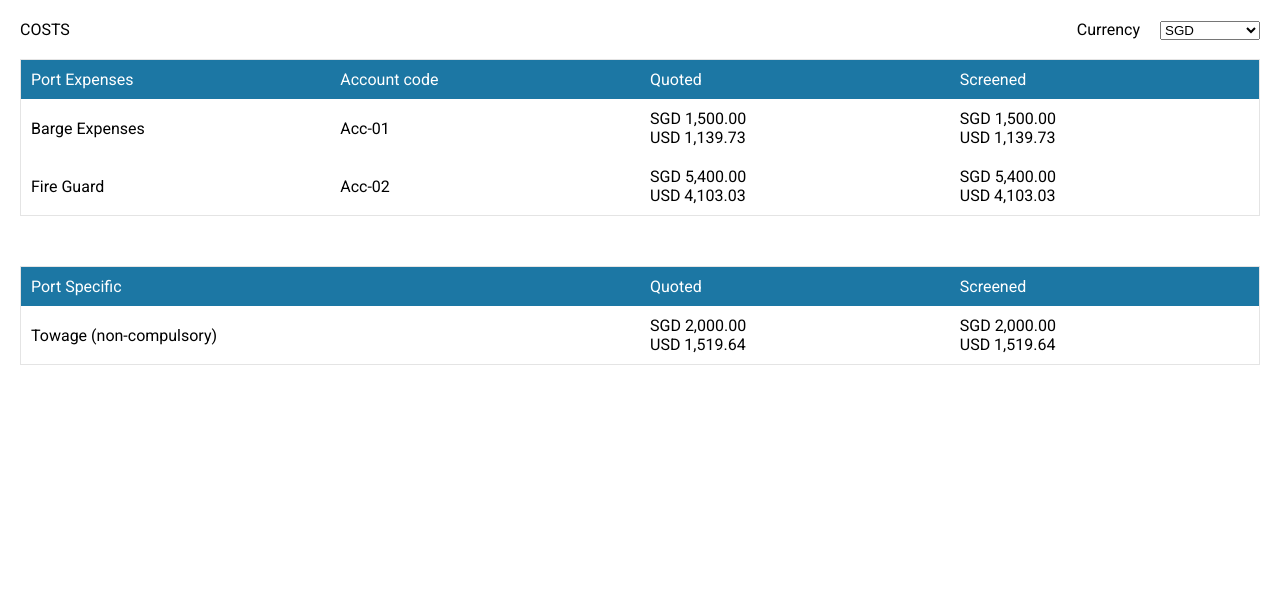
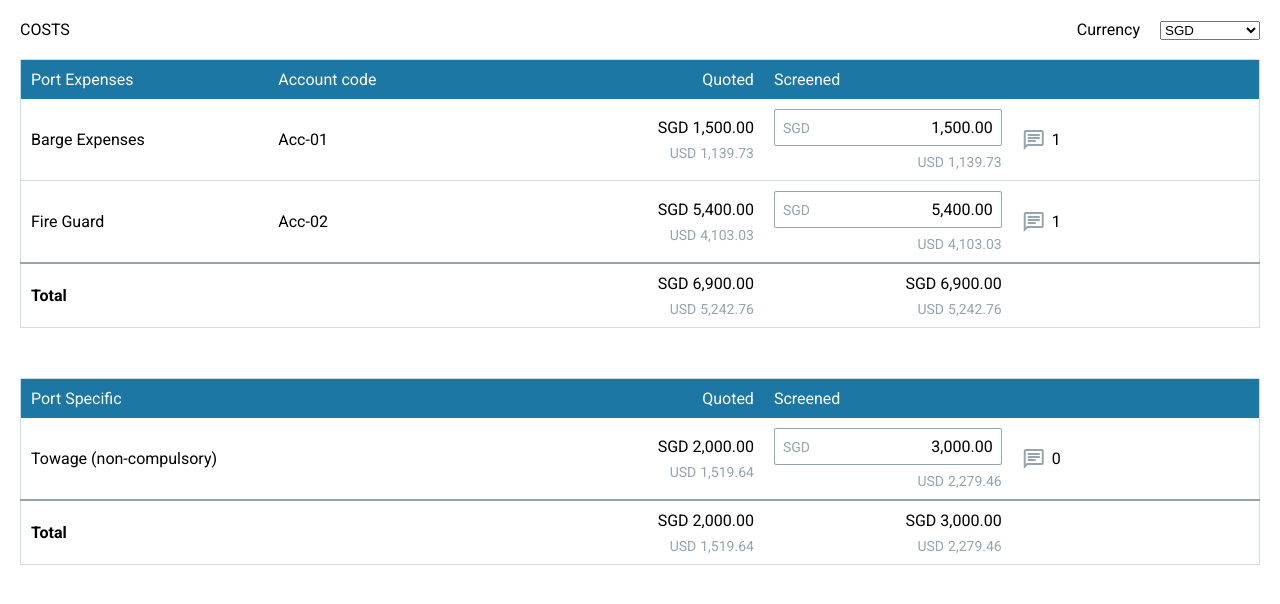
Before and after one commit to Andrew640/fe-test-2022, an Angular app: page / in a window 1280 px wide. Shown: the top 604 px of the page. Built offline with nearby package versions, Linux system fonts and the light colour scheme.

Commit message:
Add comments and total sections

```diff
--- a/src/app/pages/home/home.component.html
+++ b/src/app/pages/home/home.component.html
@@ -14,14 +14,18 @@
         </select>
       </div>
     </header>
-    <table *ngFor="let cost of costs.costs">
+    <table *ngFor="let cost of costs.costs; let tableIndex = index">
       <tr>
         <th>{{ cost.name }}</th>
         <th *ngIf="cost.name === 'Port Expenses'">Account code</th>
-        <th>Quoted</th>
+        <th class="quoted">Quoted</th>
         <th>Screened</th>
+        <th></th>
       </tr>
-      <tr *ngFor="let costItem of cost.costItems">
+      <tbody *ngFor="let costItem of cost.costItems; let rowIndex = index">
+        <tr
+          [class]="displayCommentsSection(tableIndex, rowIndex) ? '' : 'main'"
+        >
           <td [class]="cost.name === 'Port Specific' ? 'wider' : ''">
             {{ costItem.name }}
           </td>
@@ -29,8 +33,9 @@
             {{ costItem.costItemAlias.accountingCode }}
           </td>
           <td>
-          <div>
-            <span>{{ selectedCurrencyInfo.toCurrency }} </span
+            <div class="dark-currency">
+              <span class="dark-currency-code"
+                >{{ selectedCurrencyInfo.toCurrency }} </span
               >{{
                 getCostItemCostEx(
                   COST_TYPES.QUOTED,
@@ -39,8 +44,10 @@
                 ) | currency: "":""
               }}
             </div>
-          <div>
-            <span>{{ costs.baseCurrency.currency }} </span>
+            <div class="base-currency">
+              <span class="base-currency-code"
+                >{{ costs.baseCurrency.currency }}
+              </span>
               {{
                 getCostItemCostEx(
                   COST_TYPES.QUOTED,
@@ -50,29 +57,132 @@
               }}
             </div>
           </td>
-        <td class="cost-item-cost">
-          <div>
-            <span>{{ selectedCurrencyInfo.toCurrency }} </span
+          <td>
+            <div class="screened-currency">
+              <span class="screened-currency-code">{{
+                selectedCurrencyInfo.toCurrency
+              }}</span
               >{{
                 getCostItemCostEx(
-                COST_TYPES.QUOTED,
+                  COST_TYPES.SCREENED,
                   costItem.costs,
                   selectedCurrencyInfo.exchangeRate
                 ) | currency: "":""
               }}
             </div>
-          <div>
-            <span>{{ costs.baseCurrency.currency }} </span>
+            <div class="base-currency">
+              <span class="base-currency-code"
+                >{{ costs.baseCurrency.currency }}
+              </span>
               {{
                 getCostItemCostEx(
-                COST_TYPES.QUOTED,
+                  COST_TYPES.SCREENED,
                   costItem.costs,
                   costs.baseCurrency.exchangeRate
                 ) | currency: "":""
               }}
             </div>
           </td>
+          <td>
+            <div
+              (click)="
+                costItem.comments && toggleComments(tableIndex, rowIndex)
+              "
+              class="comments-icon"
+            >
+              <span class="material-icons-outlined"> chat_outline </span>
+              <span>{{
+                costItem.comments ? costItem.comments.length : 0
+              }}</span>
+            </div>
+          </td>
         </tr>
+
+        <tr
+          *ngFor="let comment of costItem.comments"
+          class="comments-section"
+          [class]="
+            displayCommentsSection(tableIndex, rowIndex) ? 'show' : 'hide'
+          "
+        >
+          <td colspan="5">
+            <div class="item type">
+              <span [class]="comment.type === 'Internal' ? 'white' : 'grey'">{{
+                comment.type
+              }}</span>
+            </div>
+            <div class="item comment">{{ comment.comment }}</div>
+            <div class="right">
+              <span class="item author">{{ comment.author }}</span>
+              <span class="item date-time">{{
+                comment.date | date: "d MMM y HH:mm"
+              }}</span>
+            </div>
+          </td>
+        </tr>
+      </tbody>
+      <tfoot>
+        <tr class="total-section">
+          <td *ngIf="cost.name === 'Port Expenses'" colspan="2" class="title">
+            Total
+          </td>
+          <td *ngIf="cost.name !== 'Port Expenses'" colspan="1" class="title">
+            Total
+          </td>
+
+          <td>
+            <div class="dark-currency">
+              <span class="dark-currency-code"
+                >{{ selectedCurrencyInfo.toCurrency }} </span
+              >{{
+                getTableTotal(
+                  COST_TYPES.QUOTED,
+                  cost.costItems,
+                  selectedCurrencyInfo.exchangeRate
+                ).exchangedTotal | currency: "":""
+              }}
+            </div>
+            <div class="base-currency">
+              <span class="base-currency-code"
+                >{{ costs.baseCurrency.currency }}
+              </span>
+              {{
+                getTableTotal(
+                  COST_TYPES.QUOTED,
+                  cost.costItems,
+                  costs.baseCurrency.exchangeRate
+                ).usdTotal | currency: "":""
+              }}
+            </div>
+          </td>
+          <td>
+            <div class="dark-currency">
+              <span class="dark-currency-code"
+                >{{ selectedCurrencyInfo.toCurrency }}
+              </span>
+              {{
+                getTableTotal(
+                  COST_TYPES.SCREENED,
+                  cost.costItems,
+                  selectedCurrencyInfo.exchangeRate
+                ).exchangedTotal | currency: "":""
+              }}
+            </div>
+            <div class="base-currency">
+              <span class="base-currency-code"
+                >{{ costs.baseCurrency.currency }}
+              </span>
+              {{
+                getTableTotal(
+                  COST_TYPES.SCREENED,
+                  cost.costItems,
+                  costs.baseCurrency.exchangeRate
+                ).exchangedTotal | currency: "":""
+              }}
+            </div>
+          </td>
+        </tr>
+      </tfoot>
     </table>
   </div>
   <div *ngIf="!costs && !exchangeRates">
--- a/src/app/pages/home/home.component.scss
+++ b/src/app/pages/home/home.component.scss
@@ -22,26 +22,147 @@
 
   table {
     font-family: "Roboto", sans-serif;
+    font-size: 16px;
     width: 100%;
     margin-bottom: 50px;
     border-collapse: collapse;
-    border: 1px solid #e4e4e4;
+    border: 1px solid $grey-light;
+
+    td,
+    th {
+      width: 20%;
+      padding: 10px;
+      text-align: left;
+
+      &.wider {
+        width: 40%;
+      }
+
+      .comments-icon {
+        display: flex;
+        align-items: center;
+        .material-icons-outlined {
+          color: $grey;
+          cursor: pointer;
+          user-select: none;
+          width: 30px;
+        }
+      }
     }
 
     th {
       background-color: $brand-blue;
       font-weight: 400;
       color: #fff;
+
+      &.quoted {
+        text-align: right;
+      }
     }
 
-  td,
-  th {
-    font-family: "Roboto", sans-serif;
-    width: 25%;
-    padding: 10px;
-    text-align: left;
-    &.wider {
-      width: 50%;
+    tr {
+      &.main {
+        border-bottom: 1px solid $grey-light;
+      }
+      &.total-section {
+        border-top: 2px solid $grey;
+        .title {
+          font-weight: 700;
+        }
+      }
+    }
+
+    .screened-currency {
+      border: 1px solid $grey;
+      border-radius: 2px;
+      padding: 8px;
+      display: flex;
+      justify-content: space-between;
+      align-items: center;
+
+      &-code {
+        margin-right: 4px;
+        color: $grey;
+        font-size: 14px;
+      }
+    }
+
+    .dark-currency {
+      display: flex;
+      align-items: center;
+      justify-content: right;
+
+      &-code {
+        margin-right: 4px;
+      }
+    }
+
+    .base-currency {
+      display: flex;
+      align-items: center;
+      padding-top: 8px;
+      justify-content: right;
+      color: $grey;
+      font-size: 14px;
+
+      &-code {
+        margin-right: 4px;
+      }
+    }
+
+    .comments-section {
+      margin-left: 10px;
+      background-color: $brand-blue-light;
+
+      &:last-of-type {
+        border-bottom: 1px solid $grey-light;
+      }
+
+      &.show {
+        height: 100%;
+      }
+
+      &.hide {
+        display: none;
+        height: 0px;
+      }
+
+      .right {
+        float: right;
+      }
+
+      .item {
+        display: inline-block;
+        &.type {
+          width: 15%;
+          span {
+            font-size: 14px;
+            border: 1px solid $grey;
+            border-radius: 10px;
+            padding: 2px 10px;
+            &.white {
+              color: $grey;
+              background-color: #fff;
+            }
+            &.grey {
+              color: #fff;
+              background-color: $grey;
+            }
+          }
+        }
+
+        &.comment {
+          margin-right: 20px;
+        }
+
+        &.author {
+          margin-right: 10px;
+        }
+
+        &.date-time {
+          color: $grey;
+        }
+      }
     }
   }
 
--- a/src/app/pages/home/home.component.ts
+++ b/src/app/pages/home/home.component.ts
@@ -1,6 +1,10 @@
 import { Component } from '@angular/core';
 import { ActivatedRoute } from '@angular/router';
-import { Costs, CostTypeItemCost } from 'src/app/interfaces/costs.interface';
+import {
+  Costs,
+  CostTypeItem,
+  CostTypeItemCost,
+} from 'src/app/interfaces/costs.interface';
 import {
   ExchangeRates,
   ExchangeRatesPaymentCurrency,
@@ -9,6 +13,16 @@ import {
 export enum COST_TYPES {
   QUOTED = 'Quoted',
   SCREENED = 'Screened',
+}
+
+export interface Comments {
+  tableIndex: number;
+  rows: CommentsRows[];
+}
+
+export interface CommentsRows {
+  rowIndex: number;
+  toggled: boolean;
 }
 
 @Component({
@@ -21,6 +35,7 @@ export class HomeComponent {
   exchangeRates: ExchangeRates;
   COST_TYPES = COST_TYPES;
   selectedCurrencyInfo: ExchangeRatesPaymentCurrency;
+  comments: Comments[] = [];
 
   constructor(private route: ActivatedRoute) {
     this.costs = this.route.snapshot.data['costs'];
@@ -28,6 +43,8 @@ export class HomeComponent {
     this.selectedCurrencyInfo = this.exchangeRates.paymentCurrencies.filter(
       (currency) => currency.toCurrency === 'SGD'
     )[0];
+
+    this.createToggleArray();
   }
 
   // TODO: If cost type not found will error
@@ -53,4 +70,52 @@ export class HomeComponent {
   ): number {
     return this.getCostItemCost(type, costTypeItemCosts).amount * exchangeRate;
   }
+
+  public toggleComments(tableIndex: number, rowIndex: number): void {
+    this.comments[tableIndex].rows[rowIndex].toggled =
+      !this.comments[tableIndex].rows[rowIndex].toggled;
+  }
+
+  public displayCommentsSection(tableIndex: number, rowIndex: number): boolean {
+    return this.comments[tableIndex].rows[rowIndex].toggled;
+  }
+
+  private createToggleArray(): void {
+    this.comments = this.costs.costs.map((cost, costIndex) => ({
+      tableIndex: costIndex,
+      rows: cost.costItems.map((costItem, costItemIndex) => ({
+        rowIndex: costItemIndex,
+        toggled: false,
+      })),
+    }));
+  }
+
+  public getTableTotal(
+    type: COST_TYPES.QUOTED | COST_TYPES.SCREENED,
+    costTypeItems: CostTypeItem[],
+    exchangeRate: number
+  ): { usdTotal: number; exchangedTotal: number } {
+    let usdTotal: number = 0;
+    let exchangedTotal: number = 0;
+    costTypeItems.map((costTypeItemsCosts) => {
+      usdTotal +=
+        Math.round(
+          this.getCostItemCostEx(
+            type,
+            costTypeItemsCosts.costs,
+            this.costs.baseCurrency.exchangeRate
+          ) * 100
+        ) / 100;
+
+      exchangedTotal += this.getCostItemCostEx(
+        type,
+        costTypeItemsCosts.costs,
+        exchangeRate
+      );
+    });
+    return {
+      usdTotal,
+      exchangedTotal,
+    };
+  }
 }
--- a/src/index.html
+++ b/src/index.html
@@ -11,7 +11,7 @@
       href="https://fonts.googleapis.com/css?family=Roboto:400,700"
     />
     <link
-      href="https://fonts.googleapis.com/icon?family=Material+Icons"
+      href="https://fonts.googleapis.com/css?family=Material+Icons|Material+Icons+Outlined|Material+Icons+Two+Tone|Material+Icons+Round|Material+Icons+Sharp"
       rel="stylesheet"
     />
   </head>
--- a/src/styles/variables.scss
+++ b/src/styles/variables.scss
@@ -1,3 +1,8 @@
 $brand-blue: #1c77a4;
+$brand-blue-light: #eaf4f9;
+
+$grey: #95a4ae;
+$grey-light: #cfdce2;
+
 $warning-red: rgb(255, 96, 96);
 $warning-red-light: rgba(255, 96, 96, 0.1);
```
Lines whose indentation alone changed are shown as unchanged.
